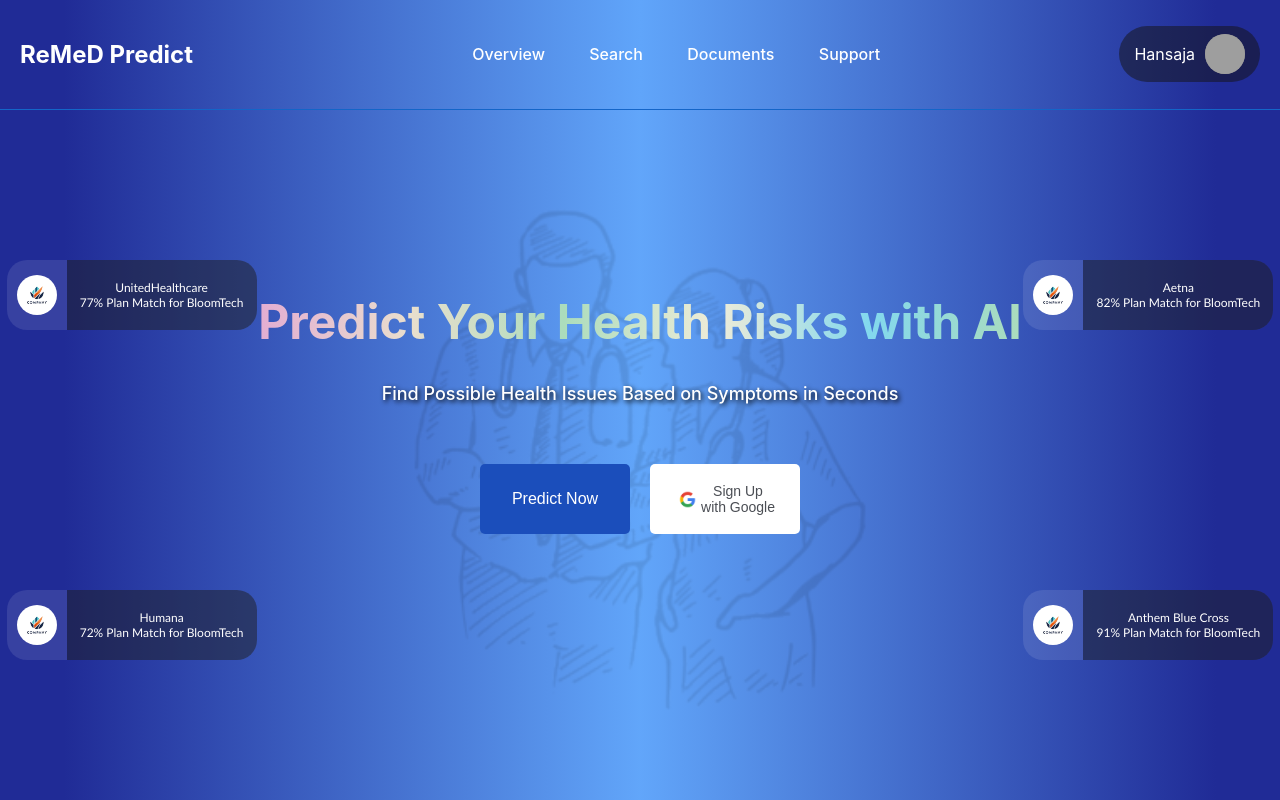
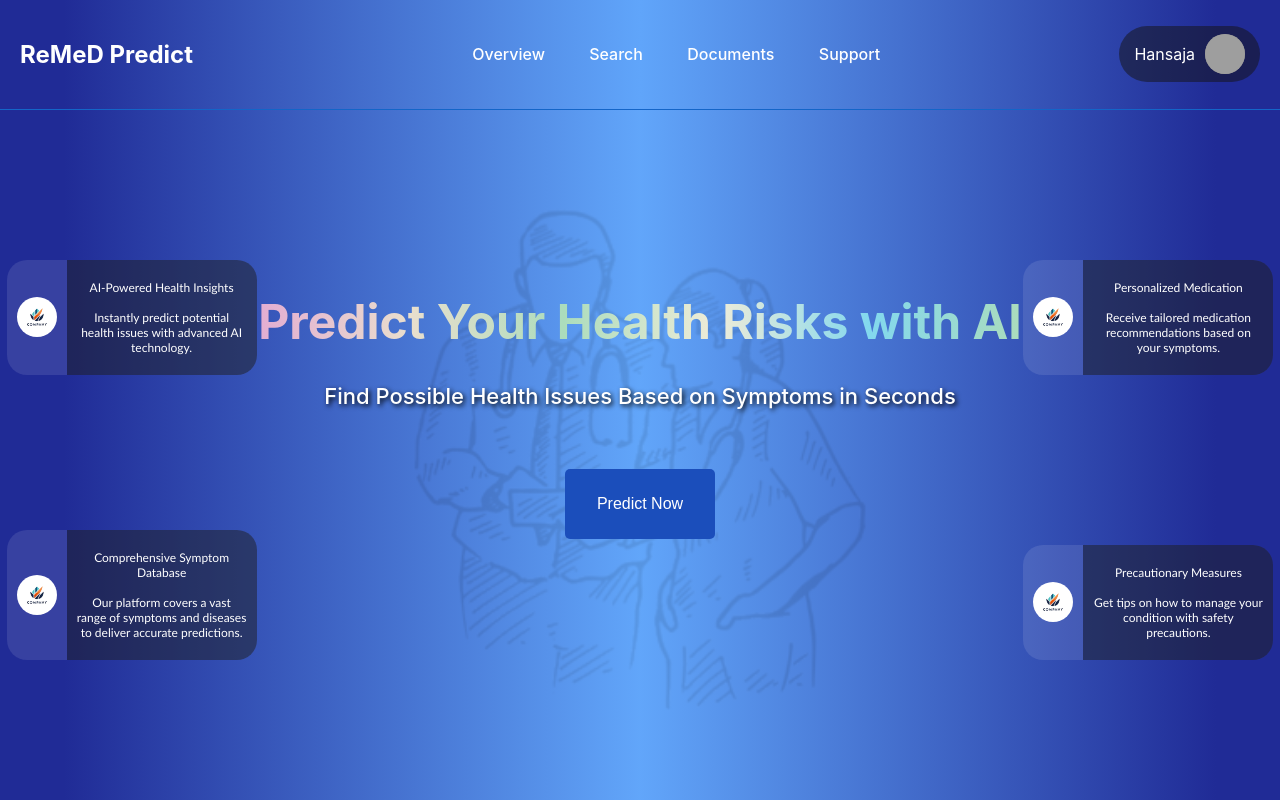
Before and after one commit to hansaja1119/DASHcoders, a React (Create React App) app in the folder frontend/: page / in a window 1280 px wide. Shown: the top 800 px of the page. Built offline with nearby package versions, Linux system fonts and the light colour scheme; grey boxes are pictures that could not be loaded.

Commit message:
Add AI model creation notebook

```diff
--- a/frontend/src/Pages/LandingPage/LandingPage.jsx
+++ b/frontend/src/Pages/LandingPage/LandingPage.jsx
@@ -1,64 +1,77 @@
-import React from 'react';
-import './LandingPage.scss';
-import { useNavigate } from 'react-router-dom';
-import google from '../../Icons/Google.webp'
-import company from '../../Icons/company.avif';
+import React from "react";
+import "./LandingPage.scss";
+import { useNavigate } from "react-router-dom";
+import google from "../../Icons/Google.webp";
+import company from "../../Icons/company.avif";
 
 const LandingPage = () => {
   const navigate = useNavigate();
 
   const handlePredictNowClick = () => {
-    navigate('/search');
+    navigate("/search");
   };
 
   return (
     <div className="landing-page">
       <div className="left">
         <div className="plan-item">
-        <img src={company} alt="image 01" className='image'/>
-        <div className='detail'>
-          <p>UnitedHealthcare</p>
-          <p>77% Plan Match for BloomTech</p>
-        </div>
+          <img src={company} alt="image 01" className="image" />
+          <div className="detail">
+            <p>AI-Powered Health Insights</p> <br />
+            <p>
+              Instantly predict potential health issues with advanced AI
+              technology.
+            </p>
+          </div>
         </div>
         <div className="plan-item">
-        <img src={company} alt="image 01" className='image'/>
-        <div className='detail'>
-          <p>Humana</p>
-          <p>72% Plan Match for BloomTech</p>
+          <img src={company} alt="image 01" className="image" />
+          <div className="detail">
+            <p>Comprehensive Symptom Database</p>
+            <br />
+            <p>
+              Our platform covers a vast range of symptoms and diseases to
+              deliver accurate predictions.
+            </p>
           </div>
         </div>
       </div>
 
       <div className="Topic">
-        <h1 className='gradient-text'>Predict Your Health Risks with AI</h1>
+        <h1 className="gradient-text">Predict Your Health Risks with AI</h1>
         <p>Find Possible Health Issues Based on Symptoms in Seconds</p>
-        <div className='buttons'>
-        <button className="cta-button" onClick={handlePredictNowClick}>
-          Predict Now
-        </button>
-        <button className="google-signup">
-          <div className='google-button'>
-            <img src={google} alt="google" className='google' />
-          Sign Up with Google
-          </div>
+        <div className="buttons">
+          <button className="cta-button" onClick={handlePredictNowClick}>
+            Predict Now
           </button>
+          {/* <button className="google-signup">
+            <div className="google-button">
+              <img src={google} alt="google" className="google" />
+              Sign Up with Google
+            </div>
+          </button> */}
         </div>
       </div>
 
       <div className="right">
         <div className="plan-item">
-        <img src={company} alt="image 01" className='image'/>
-        <div className='detail'>
-          <p>Aetna</p>
-          <p>82% Plan Match for BloomTech</p>
+          <img src={company} alt="image 01" className="image" />
+          <div className="detail">
+            <p>Personalized Medication</p> <br />
+            <p>
+              Receive tailored medication recommendations based on your
+              symptoms.
+            </p>
           </div>
         </div>
         <div className="plan-item">
-          <img src={company} alt="image 01" className='image'/>
-          <div className='detail'>
-          <p>Anthem Blue Cross</p>
-          <p>91% Plan Match for BloomTech</p>
+          <img src={company} alt="image 01" className="image" />
+          <div className="detail">
+            <p>Precautionary Measures</p>
+            <br />
+            <p>
+              Get tips on how to manage your condition with safety precautions.
+            </p>
           </div>
         </div>
       </div>
--- a/frontend/src/Pages/LandingPage/LandingPage.scss
+++ b/frontend/src/Pages/LandingPage/LandingPage.scss
@@ -16,7 +16,6 @@
   // gap: 20px;
   height: 50vh;
   // min-height: 40vh;
-
 }
 
 .left,
@@ -35,7 +34,7 @@
   background: rgba(255, 255, 255, 0.1);
   width: 100%;
   font-size: 12px; /* Make font size smaller */
-  font-family: 'Gill Sans', 'Gill Sans MT', Calibri, 'Trebuchet MS', sans-serif;
+  font-family: "Gill Sans", "Gill Sans MT", Calibri, "Trebuchet MS", sans-serif;
   box-sizing: border-box;
   min-height: 40px; /* Reduce the height */
   min-width: 200px;
@@ -59,17 +58,16 @@
   flex-shrink: 0;
 }
 
-.google-button{
+.google-button {
   display: flex;
   justify-content: center;
   align-items: center;
   gap: 1px;
 }
 
-.google{
+.google {
   width: 25px;
   height: 25px;
-
 }
 
 .plan-item .detail {
@@ -82,8 +80,8 @@
   align-items: center;
   justify-content: space-between;
   flex-direction: column;
+  // font-size: 25px;
 }
-
 
 .Topic {
   // display: flex;
@@ -96,18 +94,25 @@
   // flex: 4;
   // max-height: 800px;
 
-
   p {
-    font-size: 18px;
+    font-size: 22px;
     color: rgb(255, 255, 255);
     font-weight: 500;
-    text-shadow:2px 2px 5px #000000 ;
+    text-shadow: 2px 2px 5px #000000;
   }
 
   .gradient-text {
     // font-size: 48px; /* Adjust the font size as needed */
     // font-weight: bold; /* Optional: Make the text bold */
-     background-image: linear-gradient(to right, #e3add2,#e9dfcd, #abdcbc,#efecd8,#82d8ee,#abdcbc); /* Your gradient colors */
+    background-image: linear-gradient(
+      to right,
+      #e3add2,
+      #e9dfcd,
+      #abdcbc,
+      #efecd8,
+      #82d8ee,
+      #abdcbc
+    ); /* Your gradient colors */
     -webkit-background-clip: text; /* For Safari */
     -webkit-text-fill-color: transparent; /* For Safari */
     background-clip: text; /* Non-prefixed version for modern browsers */
@@ -120,7 +125,7 @@
   font-size: 48px;
 }
 
-.buttons{
+.buttons {
   margin-top: 50px;
   display: flex;
   align-items: center;
@@ -137,16 +142,13 @@
   margin: 10px;
   width: 150px;
   height: 70px;
-
 }
 
 .cta-button {
   background-color: #1b4ebb;
   color: white;
   width: 139.82;
-
 }
-
 
 .google-signup {
   background-color: white;
```
Also changed, not shown: 2 other files (tests, documents, lock files or other folders).
